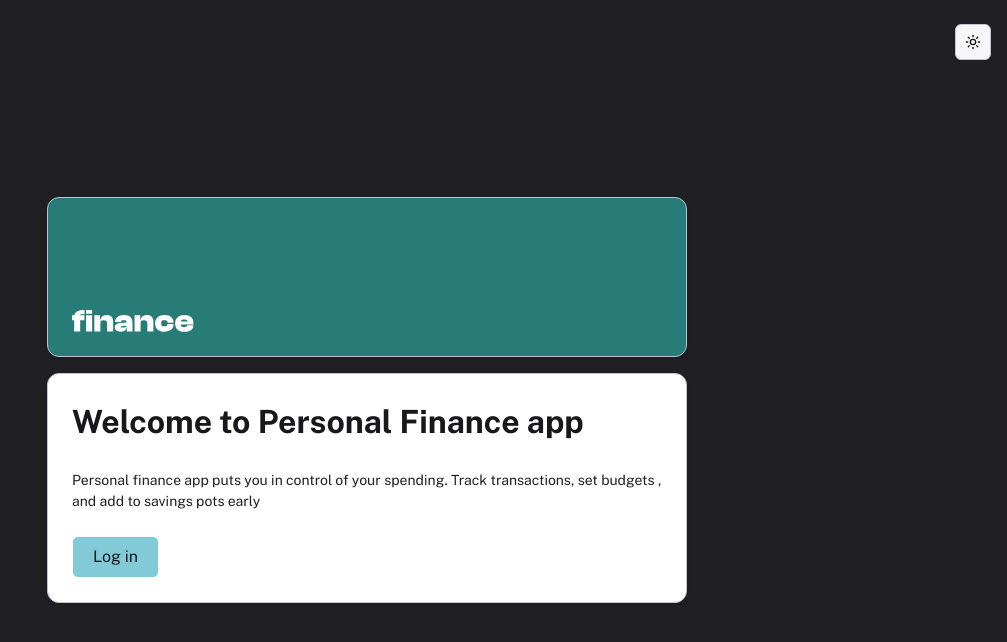
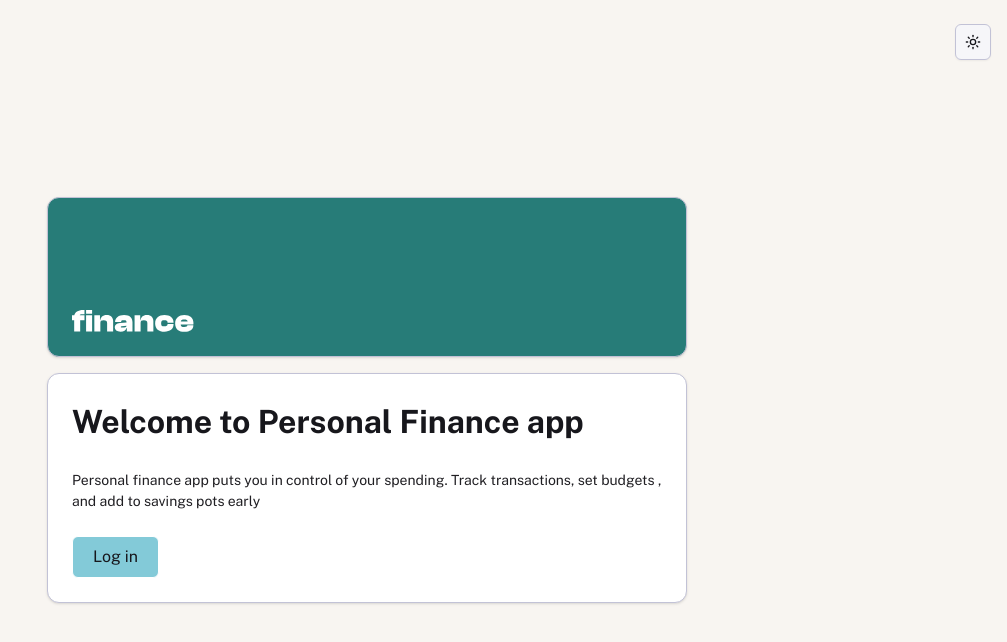
Before and after one commit to ChamuMutezva/personal-finance-dashboard, a Next.js app: page / in a window 1280 px wide. Shown: the top 642 px of the page, without its empty margins (273-1280 px from the left). Built offline with nearby package versions, Linux system fonts and the light colour scheme.

Commit message:
update: landing page - dark/light mode adjustment

```diff
--- a/app/page.tsx
+++ b/app/page.tsx
@@ -4,7 +4,7 @@ import Image from "next/image";
 
 export default function Home() {
     return (
-        <main className="flex flex-col gap-4 items-center relative justify-center h-screen w-full bg-[hsl(var(--grey-900))] p-2">
+        <main className="flex flex-col gap-4 items-center relative justify-center h-screen w-full p-2">
             <div className="container max-w-screen-sm flex flex-col gap-4">
                 <Card className="bg-[hsl(var(--green))] flex items-end p-6 w-full sm:min-h-40">
                     <Image
```
